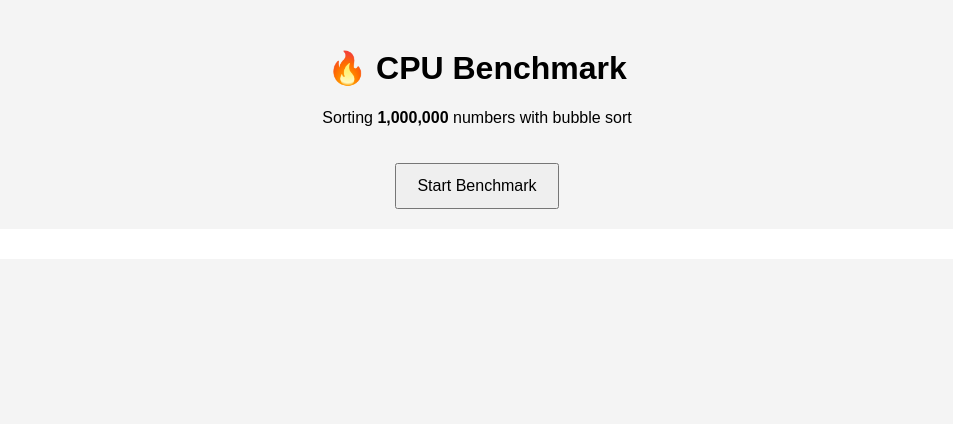
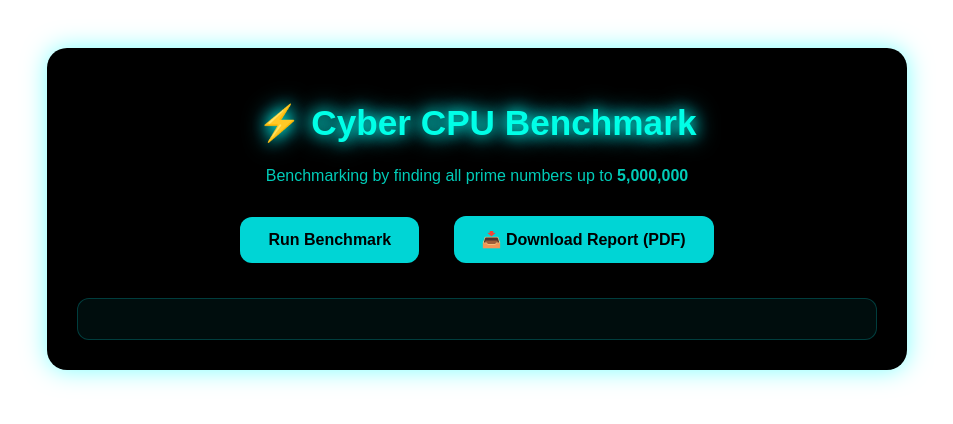
Before and after one commit to kirubelm1/Benchmark, a website: page index.html in a window 1280 px wide. Shown: the whole page, without its empty margins (163-1116 px from the left). Drawn offline with nearby package versions, Linux system fonts and the light colour scheme.

Commit message:
Update index.html
Made UI and functionality modifications, which include changing the algorithm with a feature to download a pdf file about the report

```diff
--- a/index.html
+++ b/index.html
@@ -1,80 +1,174 @@
 <!DOCTYPE html>
 <html lang="en">
 <head>
-  <meta charset="UTF-8" />
-  <meta name="viewport" content="width=device-width, initial-scale=1.0"/>
-  <title>CPU Benchmark</title>
+  <meta charset="UTF-8">
+  <meta name="viewport" content="width=device-width, initial-scale=1.0">
+  <title> CPU Benchmark</title>
+  <script src="https://cdnjs.cloudflare.com/ajax/libs/jspdf/2.5.1/jspdf.umd.min.js"></script>
   <style>
     body {
-      font-family: Arial, sans-serif;
+      font-family: 'Orbitron', sans-serif;
+      background-color: #ffff;
+      color: #00ffe7;
       text-align: center;
-      padding: 20px;
-      background: #f4f4f4;
+      padding: 40px;
+    }
+    .container {
+      background: black;
+      padding: 30px;
+      border-radius: 20px;
+      max-width: 800px;
+      margin: auto;
+      box-shadow: 0 0 25px rgba(0,255,255,0.5);
+    }
+    h1 {
+      font-size: 2.2rem;
+      text-shadow: 0 0 15px #00ffe7, 0 0 25px #00e1ff;
+    }
+    p {
+      opacity: 0.8;
     }
     button {
-      padding: 12px 20px;
+      background: rgba(0, 255, 255, 0.837);
+      border: none;
+      padding: 14px 28px;
+      border-radius: 12px;
       font-size: 1rem;
-      margin-top: 20px;
+      font-family: 'Orbitron', sans-serif;
+      color: black;
+      font-weight: bold;
       cursor: pointer;
+      margin: 15px;
+      transition: transform 0.2s, box-shadow 0.2s;
+    }
+    button:hover {
+      transform: scale(1.08);
+      box-shadow: 0 0 20px #00ffe7;
     }
     #results {
       margin-top: 20px;
+      font-family: monospace;
+      text-align: left;
       white-space: pre-wrap;
-      background: #fff;
-      padding: 15px;
-      border-radius: 10px;
-      max-height: 60vh;
+      background: rgba(0,255,255,0.05);
+      padding: 20px;
+      border-radius: 12px;
+      max-height: 50vh;
       overflow-y: auto;
+      border: 1px solid rgba(0,255,255,0.2);
     }
+    .rating {
+      font-size: 1.3rem;
+      font-weight: bold;
+      margin-top: 15px;
+      padding: 10px;
+      border-radius: 8px;
+      text-align: center;
+    }
+    .slow { color: #ff4b5c; text-shadow: 0 0 10px #ff4b5c; }
+    .medium { color: #ffa600; text-shadow: 0 0 10px #ffa600; }
+    .fast { color: #00ff88; text-shadow: 0 0 10px #00ff88; }
+    .superfast { color: #00eaff; text-shadow: 0 0 10px #00eaff; }
   </style>
 </head>
 <body>
-  <h1>🔥 CPU Benchmark</h1>
-  <p>Sorting <strong>1,000,000</strong> numbers with bubble sort</p>
-  <button onclick="startBenchmark()">Start Benchmark</button>
-
-  <div id="results"></div>
+  <div class="container">
+    <h1>⚡ Cyber CPU Benchmark</h1>
+    <p>Benchmarking by finding all prime numbers up to <strong>5,000,000</strong></p>
+    <button onclick="startBenchmark()">Run Benchmark</button>
+    <button onclick="downloadReport()" id="downloadBtn" disabled>📥 Download Report (PDF)</button>
+    <div id="results"></div>
+  </div>
 
   <script>
-    function generateRandomArray(size) {
-      const arr = new Array(size);
-      for (let i = 0; i < size; i++) {
-        arr[i] = Math.floor(Math.random() * size);
-      }
-      return arr;
-    }
+    let benchmarkData = null;
 
-    function bubbleSort(arr) {
-      const n = arr.length;
-      for (let i = 0; i < n - 1; i++) {
-        for (let j = 0; j < n - i - 1; j++) {
-          if (arr[j] > arr[j + 1]) {
-            [arr[j], arr[j + 1]] = [arr[j + 1], arr[j]];
+    function sieveOfEratosthenes(limit) {
+      const sieve = new Array(limit + 1).fill(true);
+      sieve[0] = sieve[1] = false;
+      for (let i = 2; i * i <= limit; i++) {
+        if (sieve[i]) {
+          for (let j = i * i; j <= limit; j += i) {
+            sieve[j] = false;
           }
         }
       }
-      return arr;
+      return sieve.map((isPrime, idx) => isPrime ? idx : null).filter(x => x !== null);
+    }
+
+    function getSpeedCategory(score) {
+      if (score < 5000) return { label: "🐢 Slow", cls: "slow" };
+      if (score < 20000) return { label: "⚖️ Medium", cls: "medium" };
+      if (score < 50000) return { label: "⚡ Fast", cls: "fast" };
+      return { label: "🚀 Superfast", cls: "superfast" };
     }
 
     function startBenchmark() {
-      const SIZE = 100000;
+      const LIMIT = 5000000;
       const output = document.getElementById("results");
-      output.innerText = "Generating 1,000,000 numbers...\n(This may take a while!)";
+      document.getElementById("downloadBtn").disabled = true;
+      output.innerText = "⏳ Running prime number benchmark...\n";
 
       setTimeout(() => {
-        const array = generateRandomArray(SIZE);
-        output.innerText += "\nStarting benchmark...\n";
-
         const start = performance.now();
-        bubbleSort(array);
+        const primes = sieveOfEratosthenes(LIMIT);
         const end = performance.now();
 
         const timeTaken = (end - start).toFixed(2);
-        const score = Math.round((SIZE * SIZE) / timeTaken);
+        const score = Math.round(LIMIT / timeTaken);
+        const category = getSpeedCategory(score);
 
-        output.innerText = `✅ Done!\n⏱ Time taken: ${timeTaken} ms\n💻 CPU Score: ${score} CineScore\n\n`;
-        output.innerText += "Showing first 100 sorted numbers only:\n" + array.slice(0, 100).join(", ");
-      }, 100);
+        benchmarkData = {
+          timeTaken,
+          score,
+          category: category.label,
+          primeCount: primes.length,
+          firstPrimes: primes.slice(0,20),
+          lastPrime: primes[primes.length-1],
+          date: new Date().toLocaleString()
+        };
+
+        output.innerHTML = `✅ Completed!\n⏱ Time taken: ${timeTaken} ms\n💻 CPU Score: ${score} MathOps/sec\n`;
+        output.innerHTML += `<div class="rating ${category.cls}">🏎️ Performance: ${category.label}</div>\n\n`;
+        output.innerHTML += `Found ${primes.length} primes.\nFirst 20 primes: ${primes.slice(0,20).join(", ")}\n`;
+        output.innerHTML += `Last prime found: ${primes[primes.length-1]}`;
+
+        document.getElementById("downloadBtn").disabled = false;
+      }, 200);
+    }
+
+    function downloadReport() {
+      if (!benchmarkData) return;
+      const { jsPDF } = window.jspdf;
+      const doc = new jsPDF();
+
+      // Title
+      doc.setFont("courier", "bold");
+      doc.setFontSize(22);
+      doc.setTextColor(0, 255, 200);
+      doc.text("⚡ Cyber CPU Benchmark Report", 20, 20);
+
+      // Info
+      doc.setFontSize(12);
+      doc.setTextColor(0);
+      doc.text(`Date: ${benchmarkData.date}`, 20, 35);
+      doc.text("Test: Prime Number Benchmark (up to 5,000,000)", 20, 45);
+
+      // Results
+      doc.setFont("courier", "normal");
+      doc.setTextColor(30, 30, 30);
+      doc.text(`⏱ Time Taken: ${benchmarkData.timeTaken} ms`, 20, 60);
+      doc.text(`💻 CPU Score: ${benchmarkData.score} MathOps/sec`, 20, 70);
+      doc.text(`🏎️ Performance: ${benchmarkData.category}`, 20, 80);
+      doc.text(`🔢 Total Primes Found: ${benchmarkData.primeCount}`, 20, 90);
+
+      doc.text("First 20 primes:", 20, 110);
+      doc.text(benchmarkData.firstPrimes.join(", "), 20, 120, { maxWidth: 170 });
+
+      doc.text(`Last Prime Found: ${benchmarkData.lastPrime}`, 20, 140);
+
+      // Save
+      doc.save("CPU_Benchmark_Report.pdf");
     }
   </script>
 </body>
```
